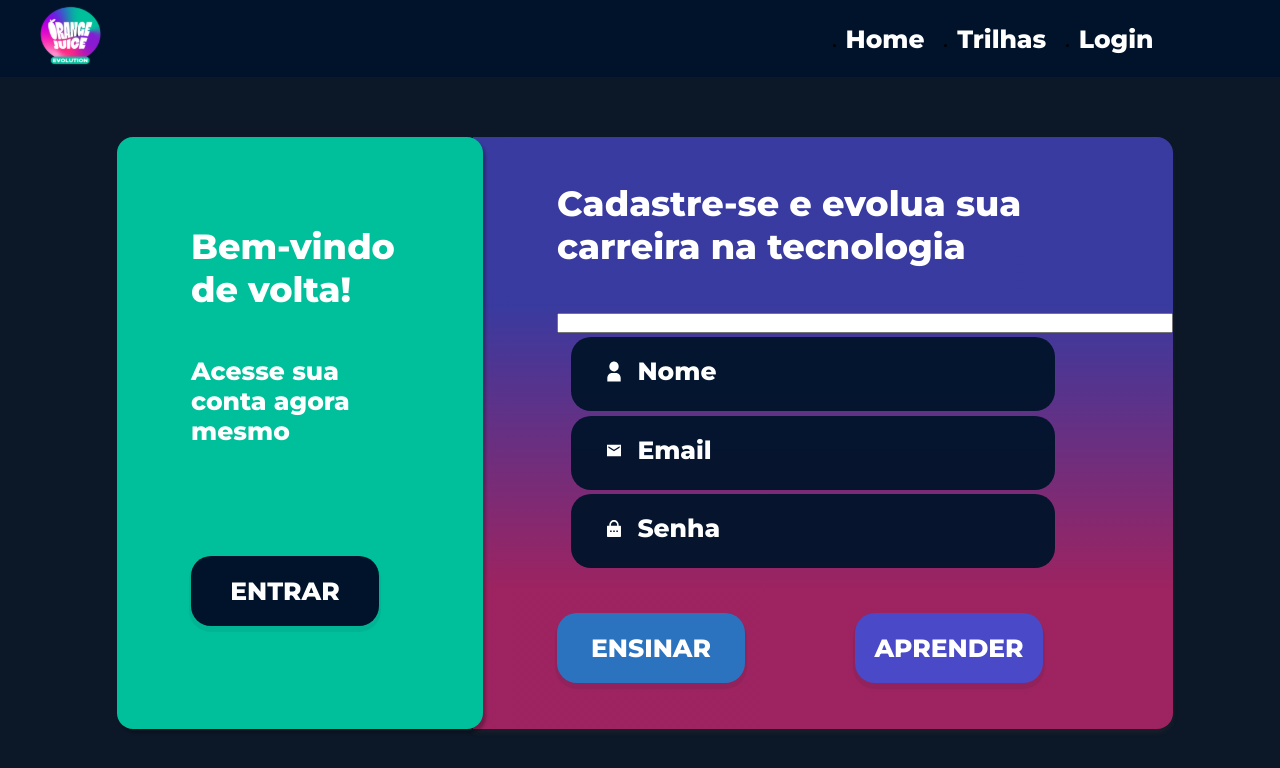
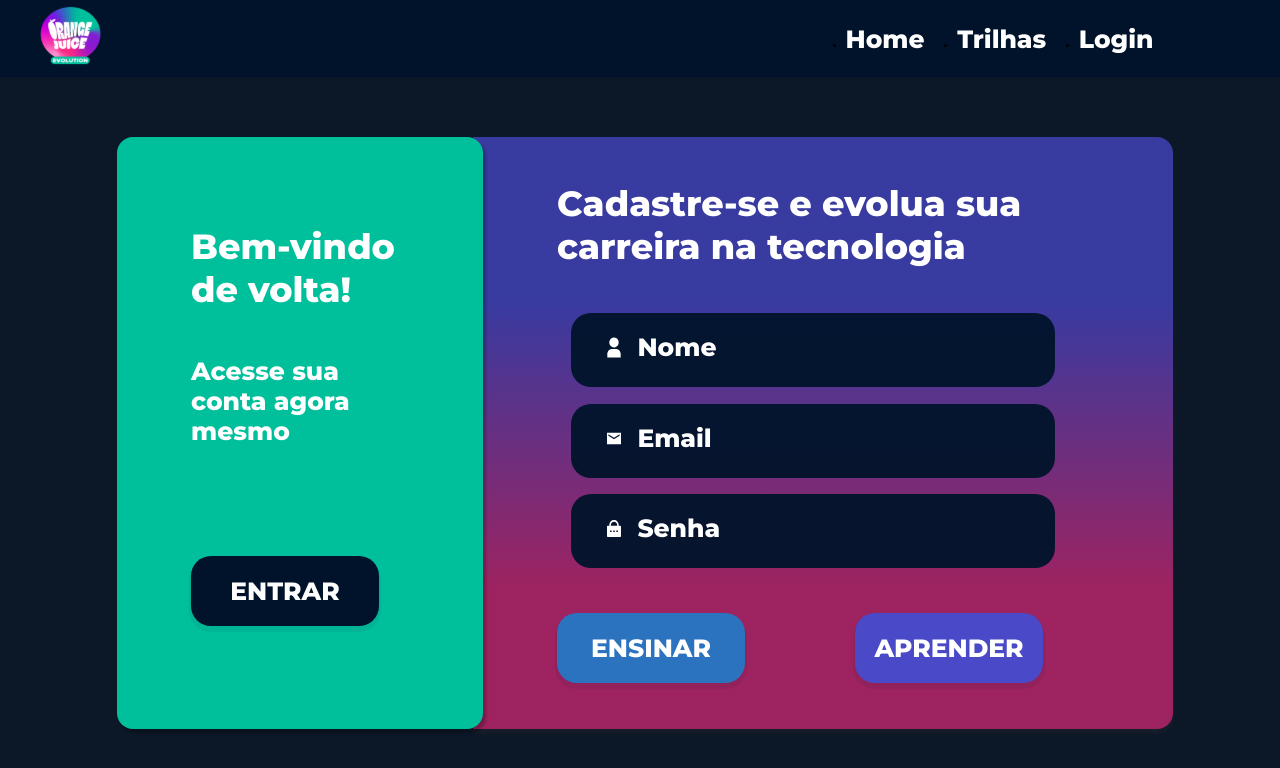
Before and after one commit to orange-squad28/orange-evolution-front, a Next.js app: page /login in a window 1280 px wide. Shown: the top 768 px of the page. Built offline with nearby package versions, Linux system fonts and the light colour scheme; a web font is replaced by a local one.

Commit message:
validacao do input nome e email funcionando

```diff
--- a/src/components/Input/index.tsx
+++ b/src/components/Input/index.tsx
@@ -1,3 +1,4 @@
+import { forwardRef } from 'react'
 import style from './Input.module.css'
 
 interface InputProps {
@@ -6,16 +7,24 @@ interface InputProps {
   icone: string
 }
 
-function Input({ tipo, texto, icone }: InputProps) {
+const Input = forwardRef((props: InputProps, ref) => {
+  const { tipo, texto, icone, ...restoProps } = props
+  console.log(props)
   return (
     <>
       <div className={style.container}>
         <img className={style.icone} src={`/img/${icone}-icon.svg`} alt="" />
-        <input className={style.input} type={tipo} placeholder={texto} />
+        <input
+          className={style.input}
+          type={tipo}
+          placeholder={texto}
+          {...restoProps}
+          ref={ref}
+        />
       </div>
     </>
   )
-}
+})
 
 // const Input = forwardRef<HTMLInputElement, InputProps>(
 //   ({ tipo, texto, icone }: InputProps, ref) => {
--- a/src/pages/login/index.tsx
+++ b/src/pages/login/index.tsx
@@ -3,6 +3,7 @@ import Cabecalho from 'src/components/Cabecalho'
 import Input from 'src/components/Input'
 import style from './Login.module.css'
 import { useForm, SubmitHandler } from 'react-hook-form'
+import { useRef } from 'react'
 
 type Inputs = {
   nome: string
@@ -11,16 +12,18 @@ type Inputs = {
 }
 
 export default function Login() {
+  // const nomeRef = useRef<HTMLInputElement>(null)
   const {
     register,
     handleSubmit,
     watch,
     formState: { errors },
-  } = useForm<Inputs>({ reValidateMode: 'onSubmit' })
+  } = useForm<Inputs>({})
   const onSubmit: SubmitHandler<Inputs> = (data) => {
-    console.log(data)
+    console.log('Valor: ', data)
   }
 
+  console.log(errors)
   return (
     <>
       <Cabecalho />
@@ -40,11 +43,7 @@ export default function Login() {
             Cadastre-se e evolua sua carreira na tecnologia
           </h1>
           <div className={style.form_input}>
-            <input
-              {...register('nome', {
-                required: true,
-              })}
-            />
+            {errors.nome && <span></span>}
             <Input
               texto="Nome"
               tipo="text"
@@ -68,6 +67,13 @@ export default function Login() {
                 },
               })}
             />
+            {errors.email?.type === 'required' && (
+              <span className={style.erro}>O campo email é obrigatório!</span>
+            )}
+            {errors.email?.type === 'pattern' && (
+              <span className={style.erro}>{errors.email.message}</span>
+            )}
+
             <Input
               texto="Senha"
               tipo="password"
```
